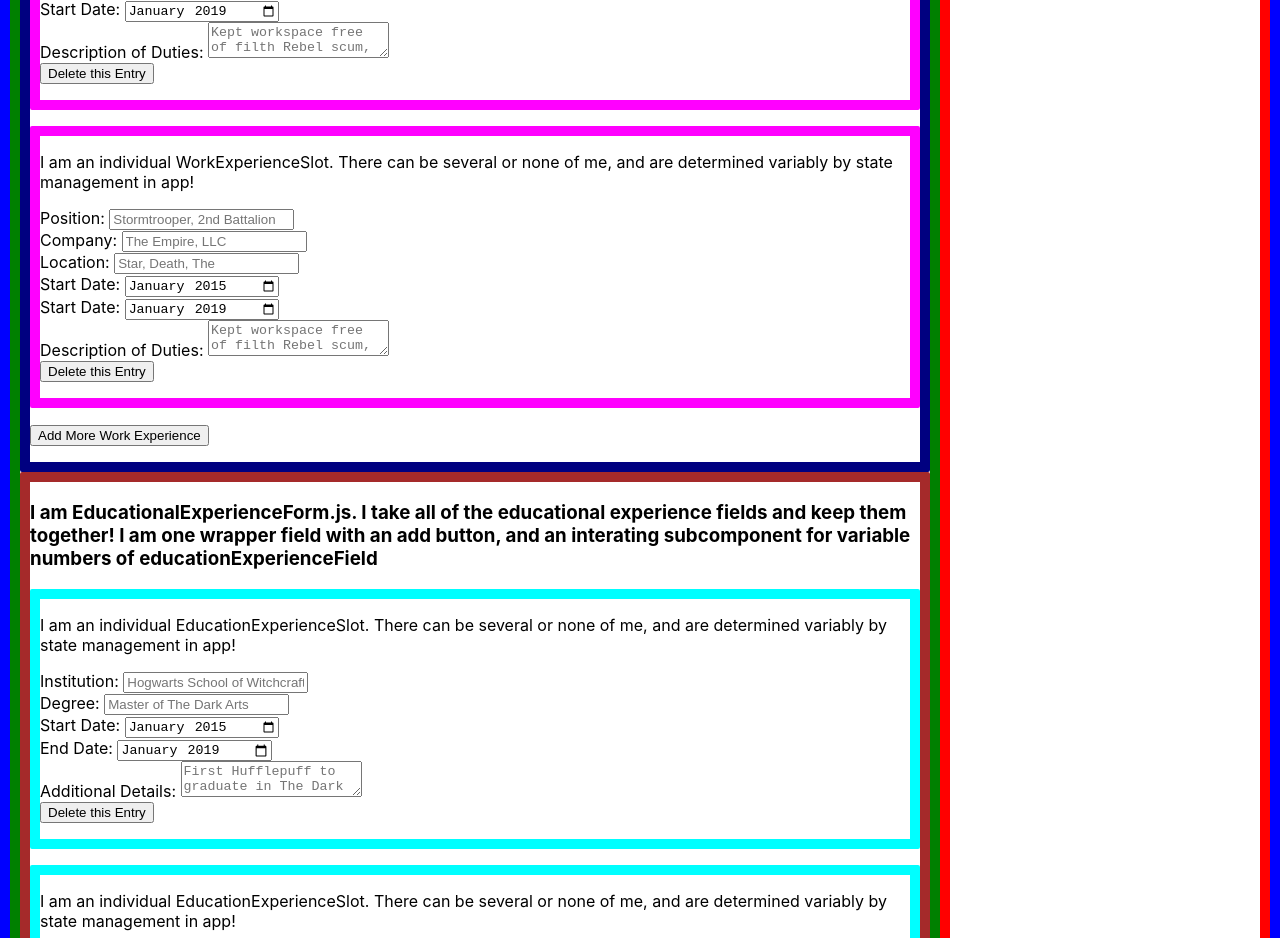
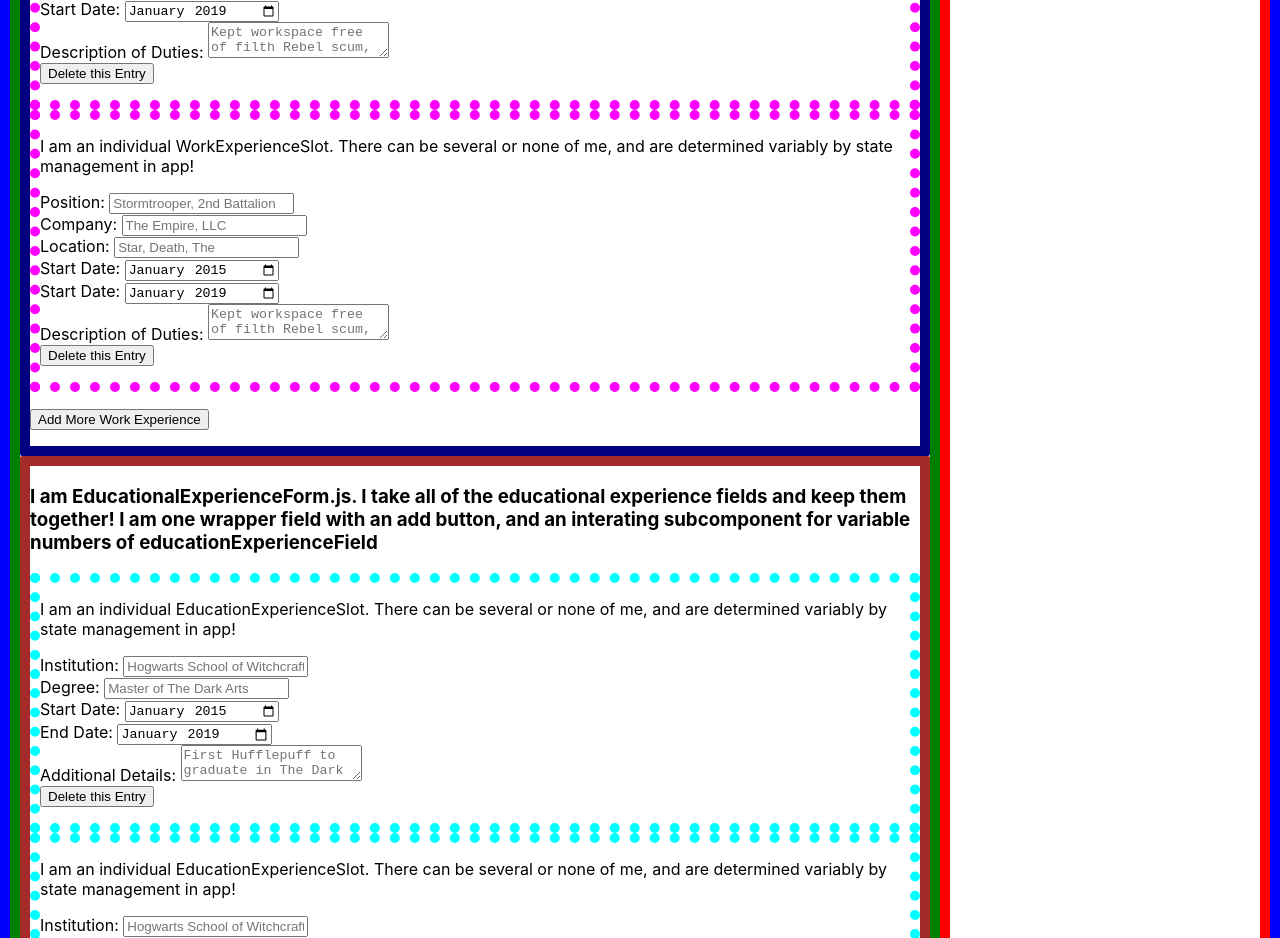
Before and after one commit to dianaroemer/cv-application-project, a React (Create React App) app: page / in a window 1280 px wide. Shown: the part 814-1752 px from the top of the page. Built offline with nearby package versions, Linux system fonts and the light colour scheme.

Commit message:
deploy initial page layout to gh-pages

```diff
--- a/src/Components/Field Components/EducationalExperienceForm.js
+++ b/src/Components/Field Components/EducationalExperienceForm.js
@@ -12,7 +12,6 @@ class EducationalExperienceForm extends Component {
                 <h3>I am EducationalExperienceForm.js. I take all of the educational experience fields and keep them together! I am one wrapper field with an add button, and an interating subcomponent for variable numbers of educationExperienceField</h3>
 
                 <EducationExperienceSlot style={{borderStyle: 'dashed', borderRadius: 2, borderColor: 'maroon', borderWidth: 10}}/>
-                <p></p>
                 <EducationExperienceSlot style={{borderStyle: 'dashed', borderRadius: 2, borderColor: 'maroon', borderWidth: 10}}/>
 
             <p></p>
@@ -31,7 +30,7 @@ class EducationExperienceSlot extends Component {
 
     render() {
         return (
-            <form className='educationExperienceSlot' style={{borderStyle: 'solid', borderRadius: 2, borderColor: 'aqua', borderWidth: 10}}>
+            <form className='educationExperienceSlot' style={{borderStyle: 'dotted', borderRadius: 2, borderColor: 'aqua', borderWidth: 10}}>
                 <p>I am an individual EducationExperienceSlot. There can be several or none of me, and are determined variably by state management in app!</p>
 
 
--- a/src/Components/Field Components/WorkExperienceForm.js
+++ b/src/Components/Field Components/WorkExperienceForm.js
@@ -11,7 +11,6 @@ class WorkExperienceForm extends Component {
             <div className='workExperienceField' style={{borderStyle: 'solid', borderRadius: 2, borderColor: 'navy', borderWidth: 10}}>
                 <h3>I am workExperienceForm.js. I take all of the work experience fields and keep them together! I am one wrapper field with an add button, and an interating subcomponent for variable numbers of workExperienceField</h3>
                 <WorkExperienceSlot style={{borderStyle: 'dashed', borderRadius: 2, borderColor: 'maroon', borderWidth: 10}}/>
-                <p></p>
                 <WorkExperienceSlot style={{borderStyle: 'dashed', borderRadius: 2, borderColor: 'maroon', borderWidth: 10}}/>
 
             <p></p>
@@ -30,7 +29,7 @@ class WorkExperienceSlot extends Component {
 
     render() {
         return (
-            <form className='workExperienceSlot' style={{borderStyle: 'solid', borderRadius: 2, borderColor: 'magenta', borderWidth: 10}}>
+            <form className='workExperienceSlot' style={{borderStyle: 'dotted', borderRadius: 2, borderColor: 'magenta', borderWidth: 10}}>
                 <p>I am an individual WorkExperienceSlot. There can be several or none of me, and are determined variably by state management in app!</p>
                 <div className='positionFieldContainer'>
                     Position: <input className="inputField" type="text" placeholder='Stormtrooper, 2nd Battalion'></input>
```
Also changed, not shown: package.json (+7 -1 lines), 2 other files (tests, documents, lock files or other folders).
